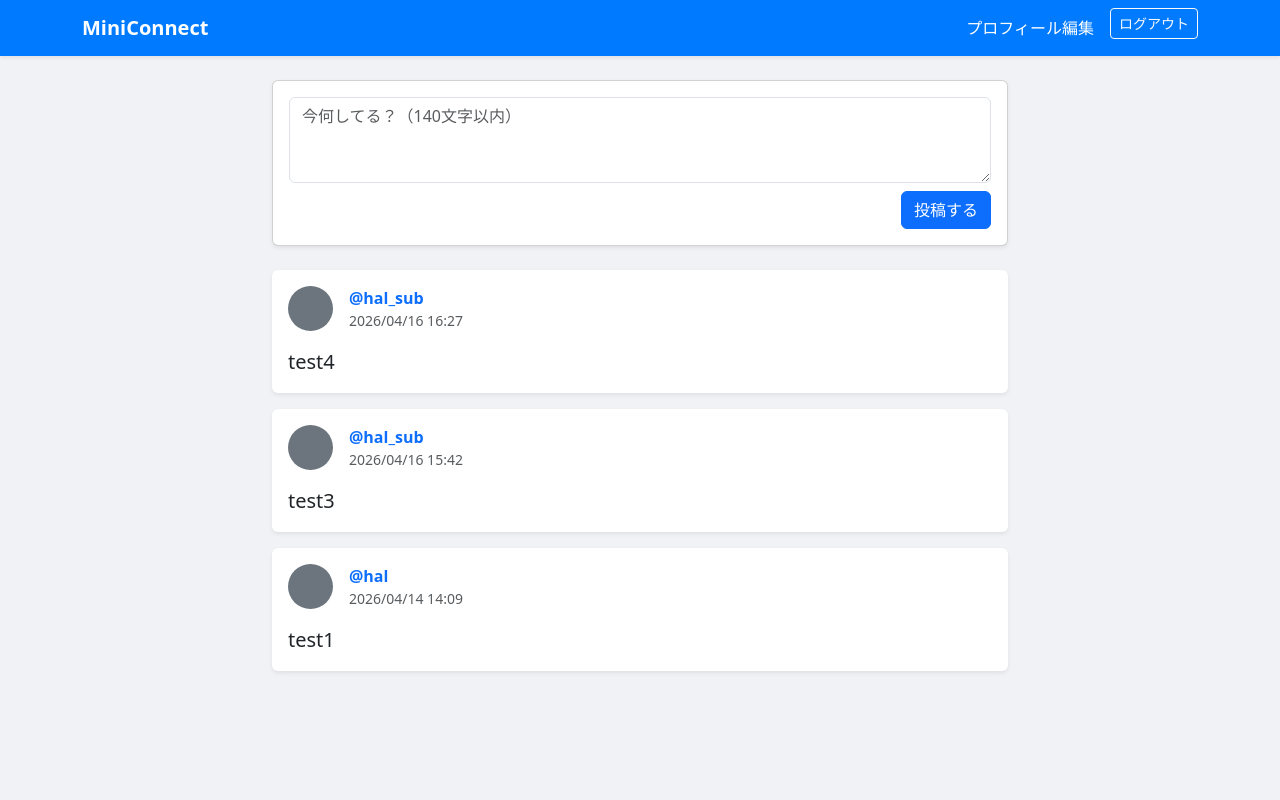
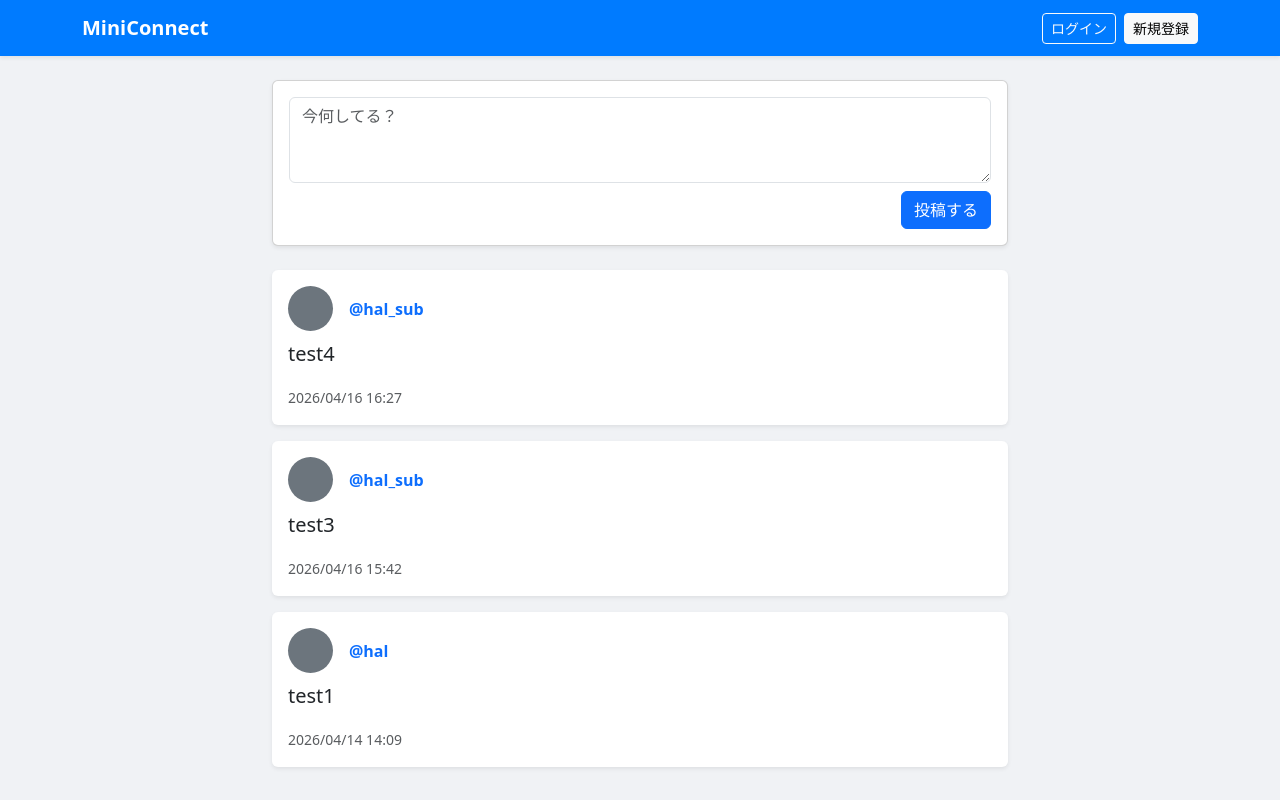
Before and after one commit to hal123w/miniconnect, a Django app: page / in a window 1280 px wide. Run offline with Django 5.2, Linux system fonts and the light colour scheme; data comes from the database, SQL or seed files in the repository.

Commit message:
Fix layout, logout behavior, and profile display

```diff
--- a/mysite/settings.py
+++ b/mysite/settings.py
@@ -95,7 +95,7 @@
 
 # Redirect settings
 LOGIN_REDIRECT_URL = '/'
-LOGOUT_REDIRECT_URL = '/'
+LOGOUT_REDIRECT_URL = 'sns:index'  # ログアウトしたらトップページに戻る
 
 DEFAULT_AUTO_FIELD = 'django.db.models.BigAutoField'
 
--- a/sns/templates/sns/base.html
+++ b/sns/templates/sns/base.html
@@ -8,19 +8,23 @@
     <style>
         body { background-color: #f0f2f5; }
         .navbar { background-color: #007bff; }
-        .profile-img { object-fit: cover; border-radius: 50%; }
     </style>
 </head>
 <body>
     <nav class="navbar navbar-dark shadow-sm mb-4">
         <div class="container">
             <a class="navbar-brand fw-bold" href="{% url 'sns:index' %}">MiniConnect</a>
-            <div class="navbar-nav ms-auto flex-row">
-                <a class="nav-link text-white me-3" href="{% url 'sns:profile_edit' %}">プロフィール編集</a>
-                <form action="{% url 'logout' %}" method="post" style="display: inline;">
-                    {% csrf_token %}
-                    <button type="submit" class="btn btn-outline-light btn-sm">ログアウト</button>
-                </form>
+            <div class="navbar-nav ms-auto flex-row align-items-center">
+                {% if user.is_authenticated %}
+                    <a class="nav-link text-white me-3" href="{% url 'sns:profile_edit' %}">設定</a>
+                    <form action="{% url 'logout' %}" method="post" style="display: inline;">
+                        {% csrf_token %}
+                        <button type="submit" class="btn btn-outline-light btn-sm">ログアウト</button>
+                    </form>
+                {% else %}
+                    <a class="btn btn-outline-light btn-sm" href="{% url 'login' %}">ログイン</a>
+                    <a class="btn btn-light btn-sm ms-2" href="{% url 'sns:signup' %}">新規登録</a>
+                {% endif %}
             </div>
         </div>
     </nav>
--- a/sns/templates/sns/index.html
+++ b/sns/templates/sns/index.html
@@ -8,8 +8,8 @@
                 <div class="card-body">
                     <form method="POST" action="{% url 'sns:create' %}">
                         {% csrf_token %}
-                        {{ form.content }}
-                        <button type="submit" class="btn btn-primary float-end mt-2">投稿する</button>
+                        <textarea name="content" class="form-control mb-2" rows="3" placeholder="今何してる？" required></textarea>
+                        <button type="submit" class="btn btn-primary float-end">投稿する</button>
                     </form>
                 </div>
             </div>
@@ -17,20 +17,30 @@
             {% for post in posts %}
             <div class="card mb-3 shadow-sm border-0">
                 <div class="card-body">
-                    <div class="d-flex align-items-center mb-3">
+                    <div class="d-flex align-items-center mb-2">
                         <div class="me-3">
                             {% if post.author.profile.image %}
-                                <img src="{{ post.author.profile.image.url }}" class="profile-img" style="width: 45px; height: 45px;">
+                                <img src="{{ post.author.profile.image.url }}" class="profile-img" style="width: 45px; height: 45px; object-fit: cover; border-radius: 50%;">
                             {% else %}
-                                <div class="bg-secondary profile-img" style="width: 45px; height: 45px;"></div>
+                                <div class="bg-secondary" style="width: 45px; height: 45px; border-radius: 50%;"></div>
                             {% endif %}
                         </div>
-                        <div>
+                        <div class="flex-grow-1">
                             <a href="{% url 'sns:user_posts' post.author.username %}" class="fw-bold text-decoration-none">@{{ post.author.username }}</a>
-                            <div class="text-muted small">{{ post.created_at|date:"Y/m/d H:i" }}</div>
+                            {% if post.author.profile.bio %}
+                                <small class="text-muted d-block">{{ post.author.profile.bio }}</small>
+                            {% endif %}
                         </div>
+
+                        {% if post.author == user %}
+                        <form action="{% url 'sns:delete' post.pk %}" method="POST" class="ms-2">
+                            {% csrf_token %}
+                            <button type="submit" class="btn btn-sm btn-outline-danger border-0" onclick="return confirm('削除しますか？')">🗑️</button>
+                        </form>
+                        {% endif %}
                     </div>
                     <p class="card-text fs-5">{{ post.content }}</p>
+                    <small class="text-muted">{{ post.created_at|date:"Y/m/d H:i" }}</small>
                 </div>
             </div>
             {% endfor %}
```
